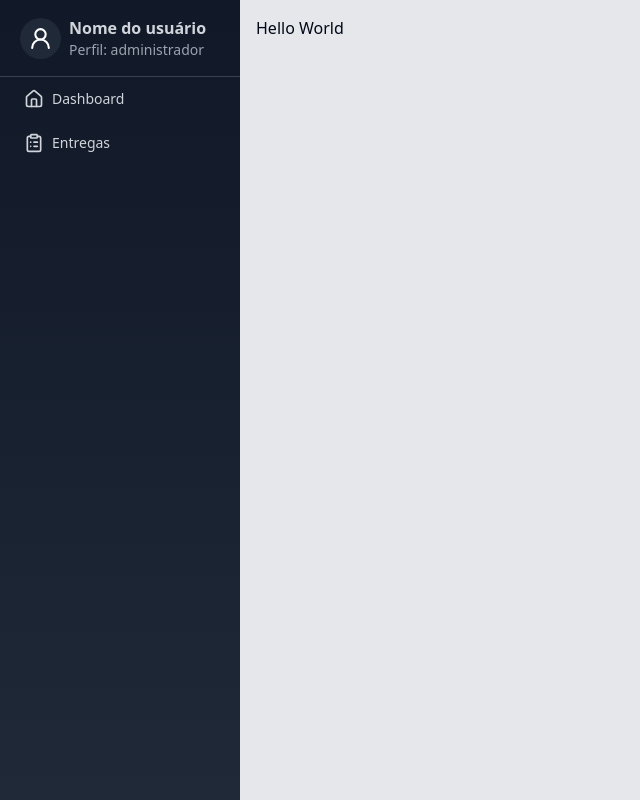
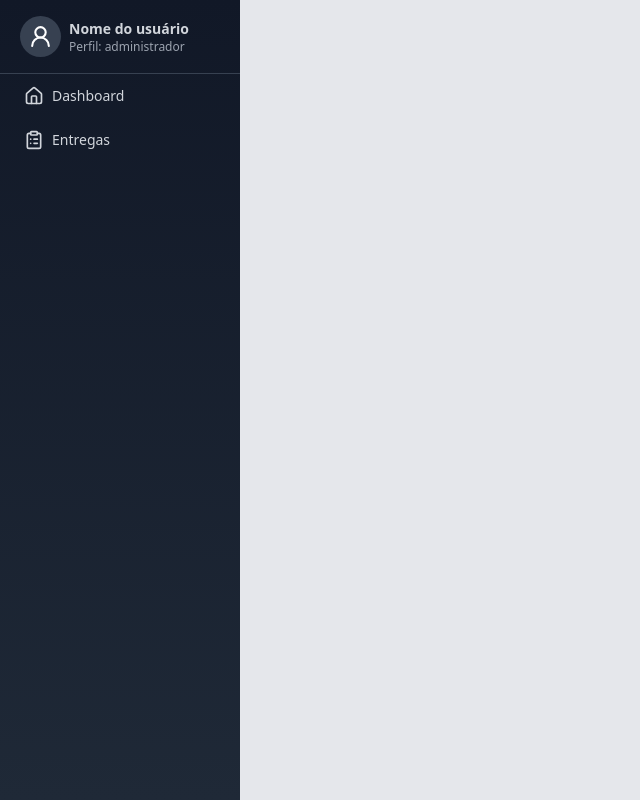
Before and after one commit to caiquegom/controle-frota-frontend, a React (Vite) app: page / in a window 1280 px wide. Shown: the whole page, without its empty margins (0-640 px from the left). Built offline with nearby package versions, Linux system fonts and the light colour scheme.

Commit message:
feat: adding router

```diff
--- a/src/App.tsx
+++ b/src/App.tsx
@@ -1,11 +1,13 @@
-import Layout from "./components/layout/Layout";
+import { Outlet } from "react-router-dom";
+import Sidebar from "./components/layout/Sidebar";
 
-function App() {
+export default function App() {
   return (
-    <Layout>
-      <p>Hello World</p>
-    </Layout>
+    <div className="flex h-screen bg-gray-200 dark:bg-gray-900">
+      <Sidebar />
+      <main className="p-4">
+        <Outlet />
+      </main>
+    </div>
   )
 }
-
-export default App;
--- a/src/components/layout/Layout.tsx
+++ /dev/null
@@ -1,16 +0,0 @@
-import Sidebar from "./Sidebar";
-
-type LayoutProps = {
-  children: React.ReactNode
-}
-
-export default function Layout({ children }: LayoutProps) {
-  return (
-    <div className="flex h-screen bg-gray-200 dark:bg-gray-900">
-      <Sidebar />
-      <main className="p-4">
-        {children}
-      </main>
-    </div>
-  )
-}
--- a/src/components/layout/Sidebar.tsx
+++ b/src/components/layout/Sidebar.tsx
@@ -5,12 +5,12 @@ export default function Sidebar() {
   return (
     <aside className="w-60 bg-gradient-to-b from-gray-900 to-gray-800">
       <div className="flex items-center gap-2 pl-5 py-4 border-b border-gray-700">
-        <div className="rounded-full bg-gray-800 max-w-min max-h-min p-2">
+        <div className="rounded-full bg-gray-700 max-w-min max-h-min p-2">
           <UserRound size={25} color="white" />
         </div>
         <div>
-          <p className="text-md font-semibold text-gray-300">Nome do usuário</p>
-          <p className="text-sm text-gray-400">Perfil: administrador</p>
+          <p className="text-sm font-semibold text-gray-300">Nome do usuário</p>
+          <p className="text-xs text-gray-400">Perfil: administrador</p>
         </div>
       </div>
       <ul>
--- a/src/main.tsx
+++ b/src/main.tsx
@@ -1,10 +1,24 @@
 import React from 'react';
 import ReactDOM from 'react-dom/client';
+import { createBrowserRouter, RouterProvider } from 'react-router-dom';
 import App from './App';
 import './index.css';
+import menuItems from './utils/menuItems';
+
+const elementChildren = menuItems.map(item => ({
+  path: item.path,
+  element: <item.component />
+}))
+const router = createBrowserRouter([
+  {
+    path: "/",
+    element: <App />,
+    children: elementChildren,
+  },
+])
 
 ReactDOM.createRoot(document.getElementById('root')!).render(
   <React.StrictMode>
-    <App />
+    <RouterProvider router={router} />
   </React.StrictMode>,
 )
```
